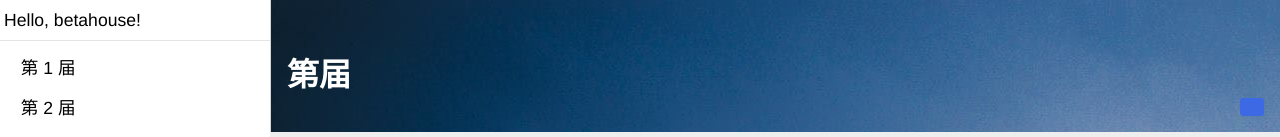
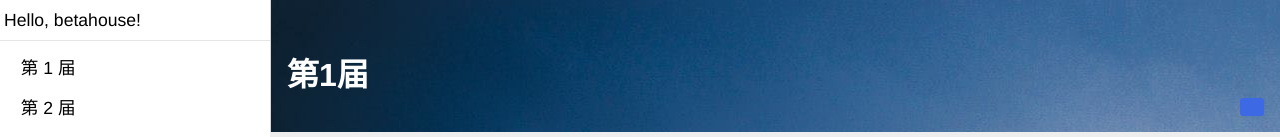
Before and after one commit to BetaSummer/Casablanca, a Vue app: page /#/ in a window 1280 px wide. Shown: the top 137 px of the page. Built offline with nearby package versions, Linux system fonts and the light colour scheme; a small style sheet from the web is missing.

Commit message:
fixed the displaying of index router

```diff
--- a/src/components/ToolBar.vue
+++ b/src/components/ToolBar.vue
@@ -2,7 +2,7 @@
   <div class="toolbar" :style="bgPosition">
     <div class="toolbar-headline">
       <h1>
-        第{{ generation }}届
+        第{{ generation || 1 }}届
       </h1>
     </div>
     <div class="toolbar-actions">
```
